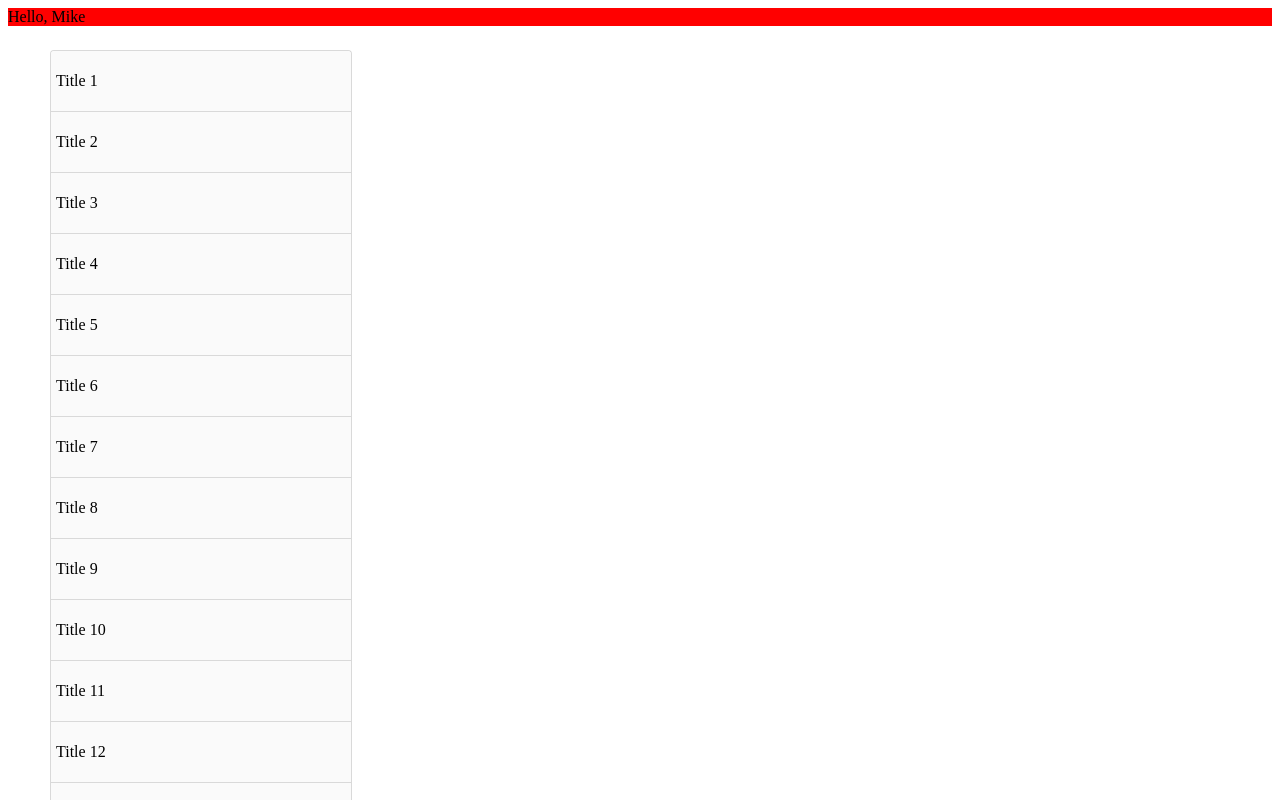
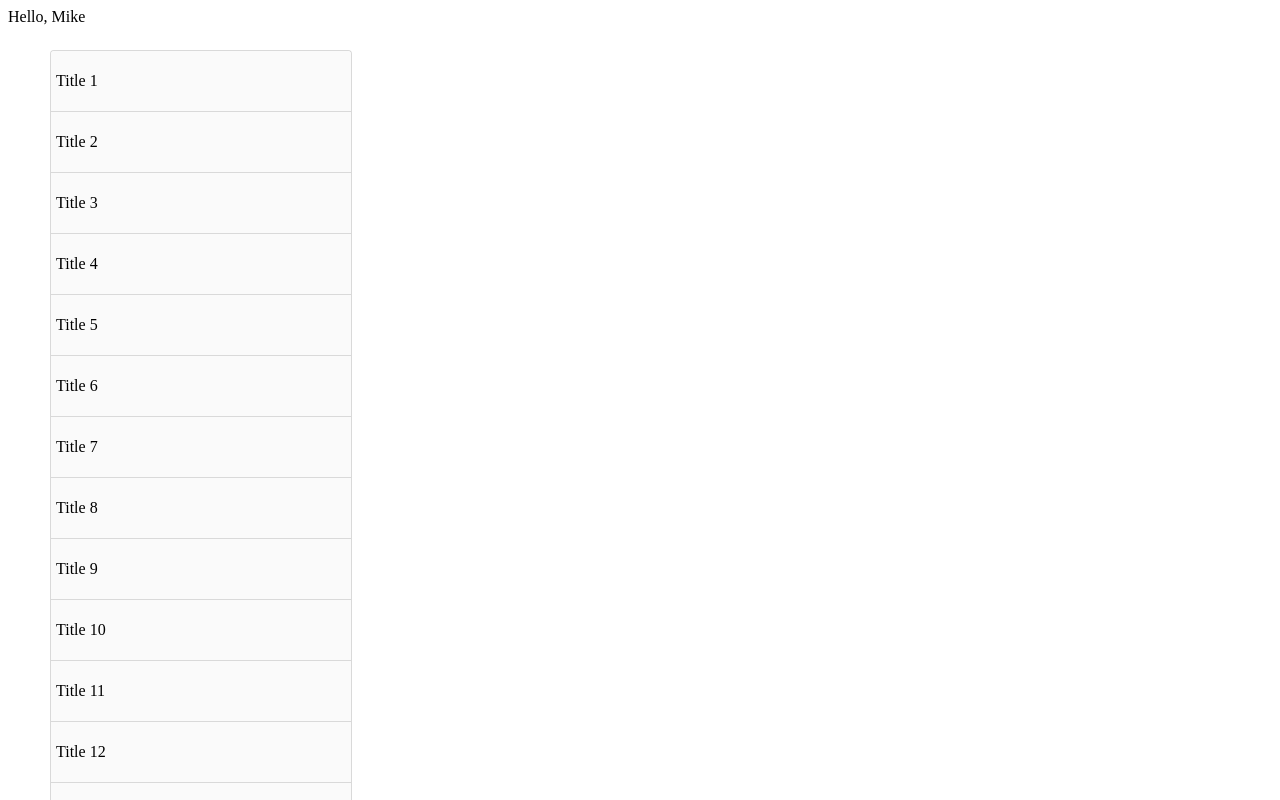
Before and after one commit to Kompoman32/lecture-accordion, a React (Create React App) app: page / in a window 1280 px wide. Shown: the top 800 px of the page. Built offline with nearby package versions, Linux system fonts and the light colour scheme.

Commit message:
routing example

```diff
--- a/src/accordion-item.js
+++ b/src/accordion-item.js
@@ -27,13 +27,3 @@ export class AccordionItem extends React.Component {
     );
   }
 }
-
-function test() {
-  console.log(this.name);
-}
-
-const obj = { name: "Mike" };
-
-const bindedTest = test.bind(obj);
-
-bindedTest();
--- a/src/index.jsx
+++ b/src/index.jsx
@@ -10,7 +10,7 @@ class App extends React.Component {
   render() {
     const { userName } = this.props;
     return (
-      <div style={{ backgroundColor: "red" }}>
+      <div>
         Hello, {userName}
         <Accordion items={items} />
       </div>
```
